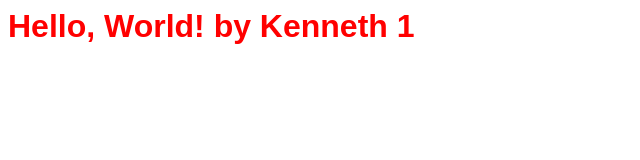
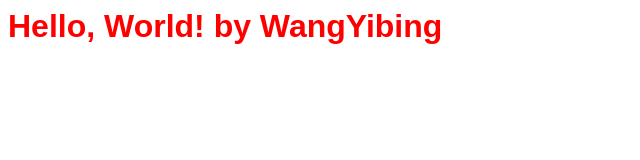
Before and after one commit to WangYiBng/dipsa41ccicd, a plain HTML site: page views/index.html in a window 1280 px wide. Shown: the whole page, without its empty margins (0-640 px from the left). Drawn offline with Linux system fonts and the light colour scheme.

Commit message:
Initial commit

```diff
--- a/views/index.html
+++ b/views/index.html
@@ -3,6 +3,6 @@
     <link rel="stylesheet" href="/css/stylesheet.css" />
   </head>
   <body>
-    <h1>Hello, World! by Kenneth 1</h1>
+    <h1>Hello, World! by WangYibing</h1>
   </body>
 </html>
```
Also changed, not shown: 1 other file.
